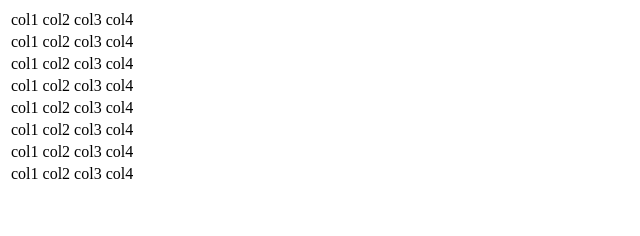
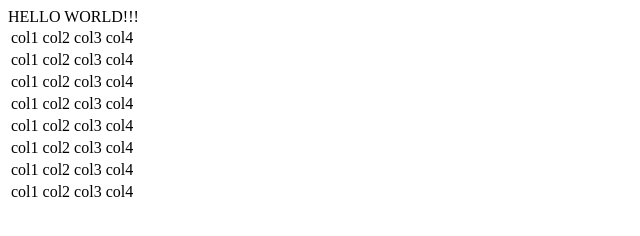
Before and after one commit to uri1709/TypeScript, a plain HTML site: page index.html in a window 1280 px wide. Shown: the whole page, without its empty margins (0-640 px from the left). Drawn offline with Linux system fonts and the light colour scheme.

Commit message:
Update index.html
add div Hello world

```diff
--- a/index.html
+++ b/index.html
@@ -3,9 +3,10 @@
 <head>
     <meta charset="UTF-8">
     <meta name="viewport" content="width=device-width, initial-scale=1.0">
-    <title>Document 2</title>
+    <title>Document 1</title>
 </head>
 <body>
+    <div>HELLO WORLD!!!</div>
     <table>
         <tr>
             <td>col1</td>
```
